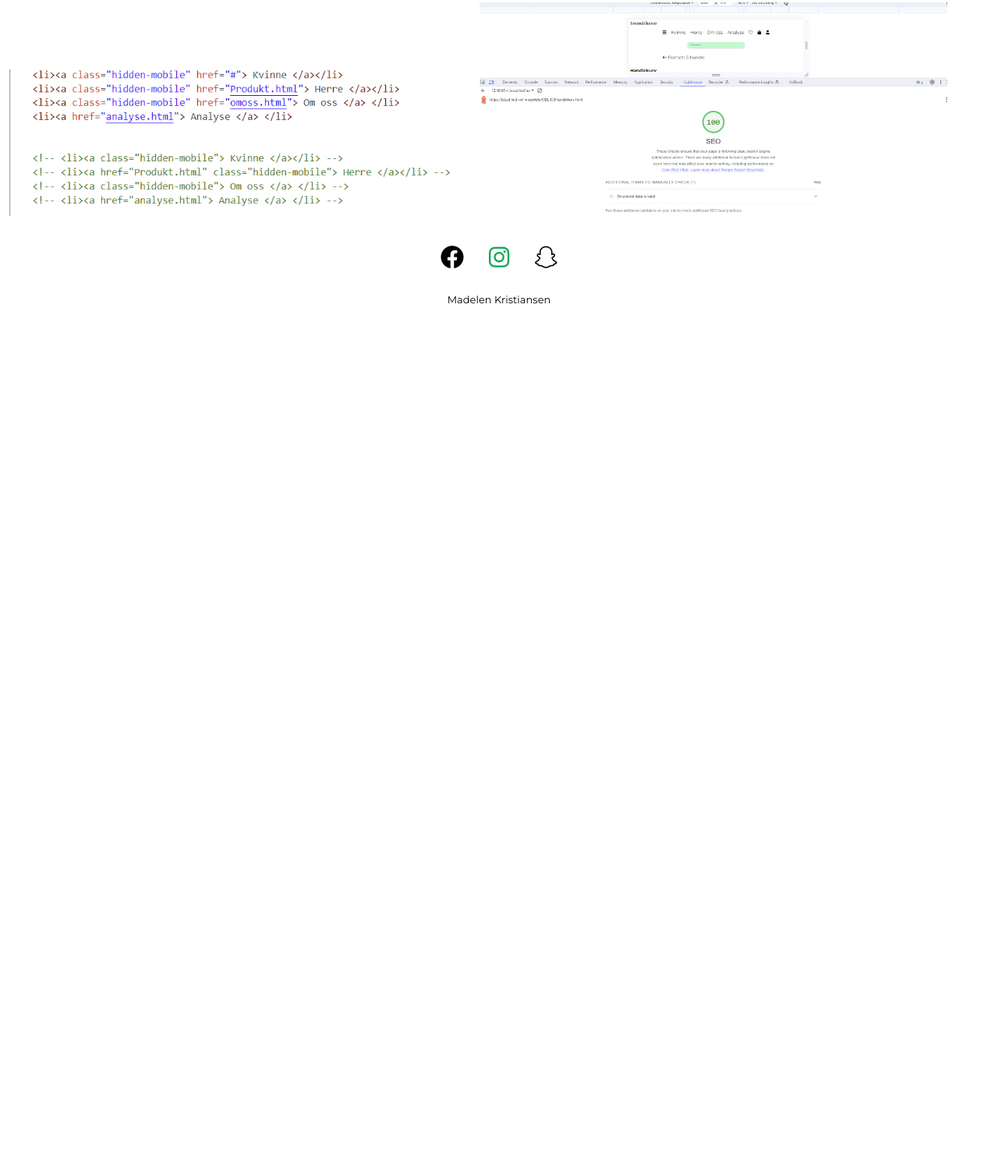
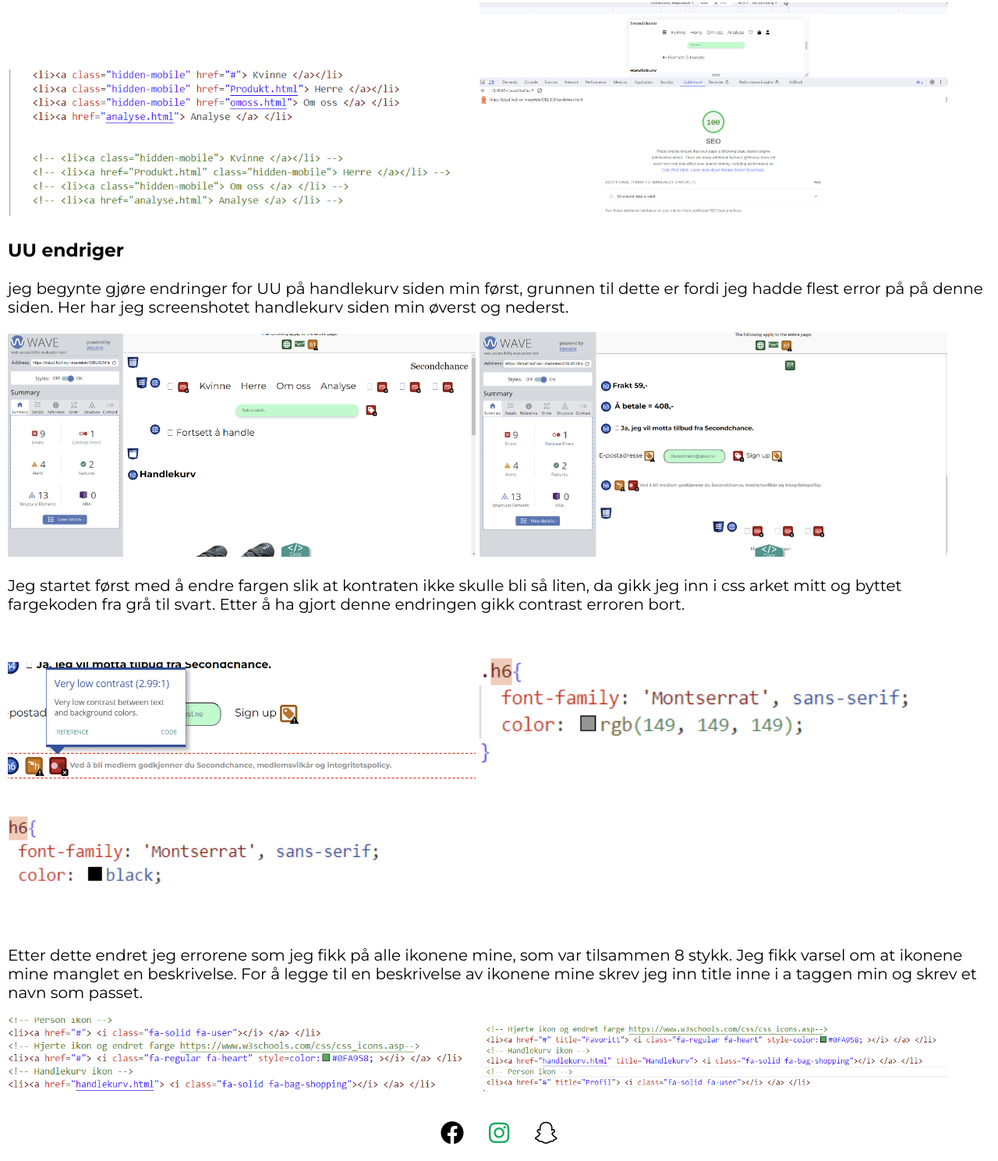
Before and after one commit to Madelenkr/OBLIG3, a plain HTML site: page analyse.html in a window 1280 px wide. Shown: the part 5830-7319 px from the top of the page at 78% size. Before the commit the page ends 6245 px from the top, so only its background shows below. Drawn offline with Linux system fonts and the light colour scheme.

Commit message:
lagt til bilder

```diff
--- a/analyse.html
+++ b/analyse.html
@@ -308,6 +308,33 @@
                 </p>
             <img src="img/handlekurvseoo.png" alt="">
             <img src="img/handlekurvseo.png" alt="">
+
+            <h3> UU endriger</h3>
+
+            <p>
+              jeg begynte gjøre endringer for UU på handlekurv siden min først, grunnen til dette er fordi jeg hadde flest error på
+              på denne siden. Her har jeg screenshotet handlekurv siden min øverst og nederst.
+            </p>
+
+            <img src="img/errorhandle.png" alt=" Bilde av UU sin error på handlekurv siden">
+            <img src="img/errorhandleku.png" alt=" Bilde av UU sin error på handlekurv siden">
+
+            <p>
+              Jeg startet først med å endre fargen slik at kontraten ikke skulle bli så liten,
+              da gikk jeg inn i css arket mitt og byttet fargekoden fra grå til svart. Etter å ha gjort denne endringen gikk contrast erroren bort.
+            </p>
+            <img src="img/kontrast.png" alt=" Bilde av at det mangler kontrast i UU">
+            <img src="img/kontraster.png" alt=" Bilde av fargen som gjorde at det var dårlig kontrast">
+            <img src="img/kontrastfarge.png" alt=" Bilde av at jeg byttet farge til svart for å få en bedre kontrast">
+
+            <p>
+              Etter dette endret jeg errorene som jeg fikk på alle ikonene mine, som var tilsammen 8 stykk. Jeg fikk varsel om at ikonene mine
+              manglet en beskrivelse. For å legge til en beskrivelse av ikonene mine skrev jeg inn title inne i a taggen min
+              og skrev et navn som passet.
+            </p>
+
+            <img src="img/titlehandlekurvbefore.png" alt="Bilde av koden jeg hadde før på ikonene mine">
+            <img src="img/titlehandlekurv.png" alt=" bilde av konden jeg endret for å få en beskrivelse av ikonene">
   </article>
         </body>
         </html>
```
Also changed, not shown: index.html (+2 -4 lines), img/errorhandle.png (added), img/errorhandleku.png (added), img/kontrast.png (added), img/kontraster.png (added), img/kontrastfarge.png (added), img/titlehandlekurv.png (added), img/titlehandlekurvbefore.png (added).
